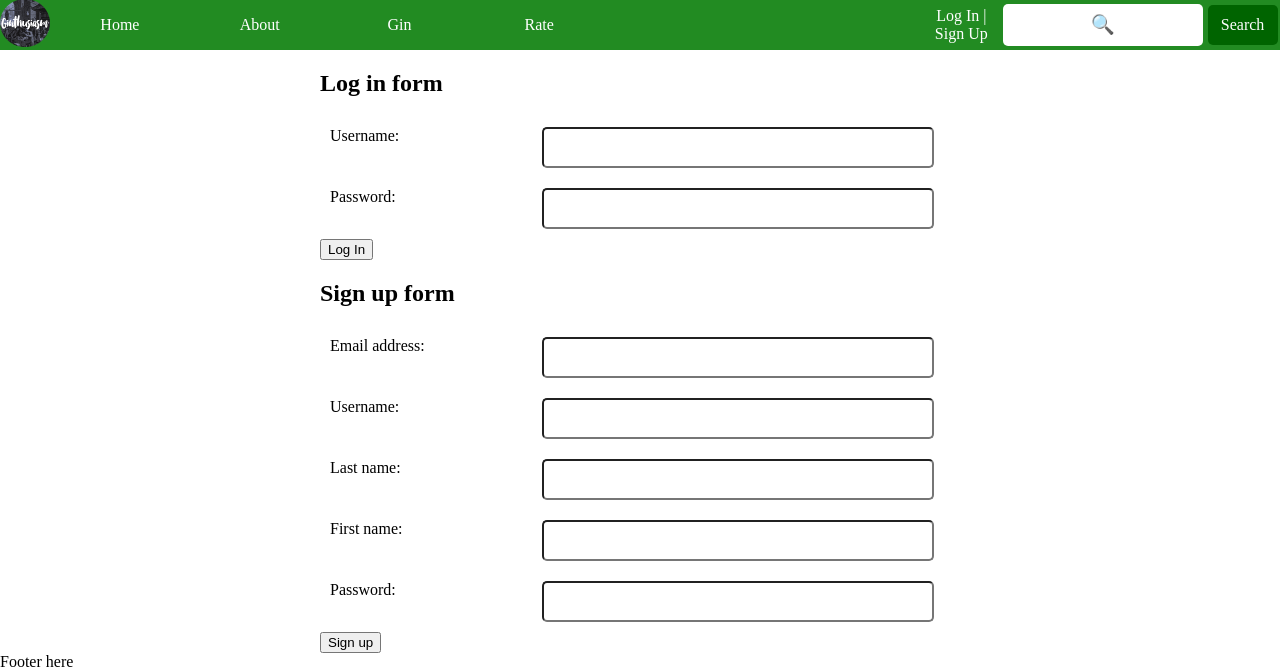
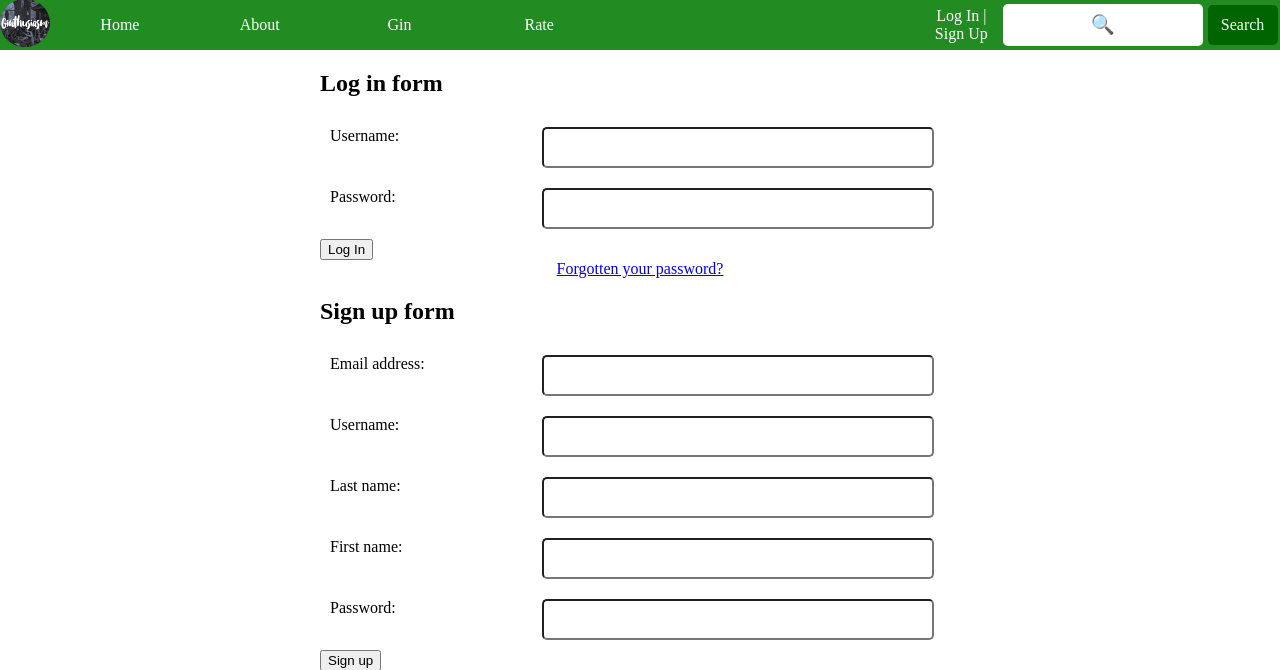
Before and after one commit to ms813/Ginthusiasm, a Django app: page /login/ in a window 1280 px wide. Shown: the top 670 px of the page. Run offline with Django 3.2, Linux system fonts and the light colour scheme; parts of the project's set-up code (start-up, migrations or seed data) failed here and were passed over.

Commit message:
Adding password reset link to login page

```diff
--- a/ginthusiasm/static/stylesheets/login_signup.css
+++ b/ginthusiasm/static/stylesheets/login_signup.css
@@ -33,3 +33,9 @@ form input[type='text'], form input[type='password'], form input[type='email'] {
 form .helptext {
     display: none;
 }
+
+#password_reset_wrapper{
+    margin: 0 auto;
+    width: 40%;
+    text-align: center;
+}
--- a/templates/ginthusiasm/login.html
+++ b/templates/ginthusiasm/login.html
@@ -11,6 +11,9 @@
 {% if login_form %}
 {% include 'ginthusiasm/login_widget.html' %}
 {% endif %}
+<div id='password_reset_wrapper'>
+    <a id='password_reset_link' href="{% url 'password_reset'%}">Forgotten your password?</a>
+</div>
 {% if user_form %}
 {% include 'ginthusiasm/signup_widget.html' %}
 {% endif %}
```
